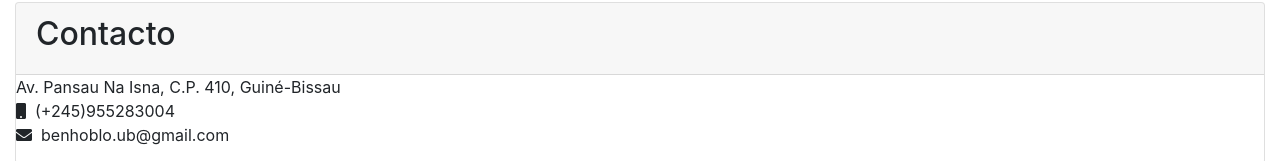
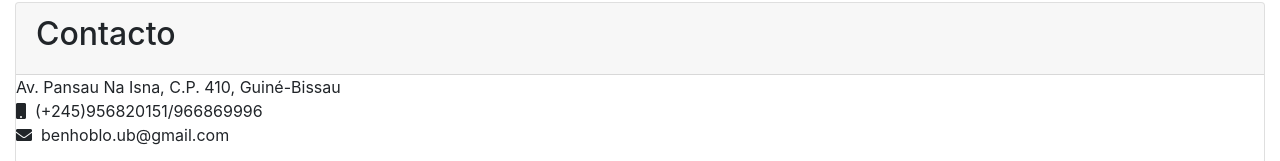
Before and after one commit to iemna/ubwebsite, a plain HTML site: page index.html in a window 1280 px wide. Shown: the part 332-493 px from the top of the page. Drawn offline with nearby package versions, Linux system fonts and the light colour scheme.

Commit message:
Update index.html
Update index file

```diff
--- a/index.html
+++ b/index.html
@@ -82,7 +82,7 @@
                 <div class="card-block">
                     <ul class="list-unstyled">
                         <li>Av. Pansau Na Isna, C.P. 410, Guin&eacute;-Bissau</li>
-                        <li><span class="fas fa-mobile"></span>&nbsp;&nbsp;(+245)955283004</li>
+                        <li><span class="fas fa-mobile"></span>&nbsp;&nbsp;(+245)956820151/966869996</li>
                         <li><span class="fas fa-envelope"></span>&nbsp;&nbsp;benhoblo.ub@gmail.com</li>
                     </ul>
                 </div>
```
